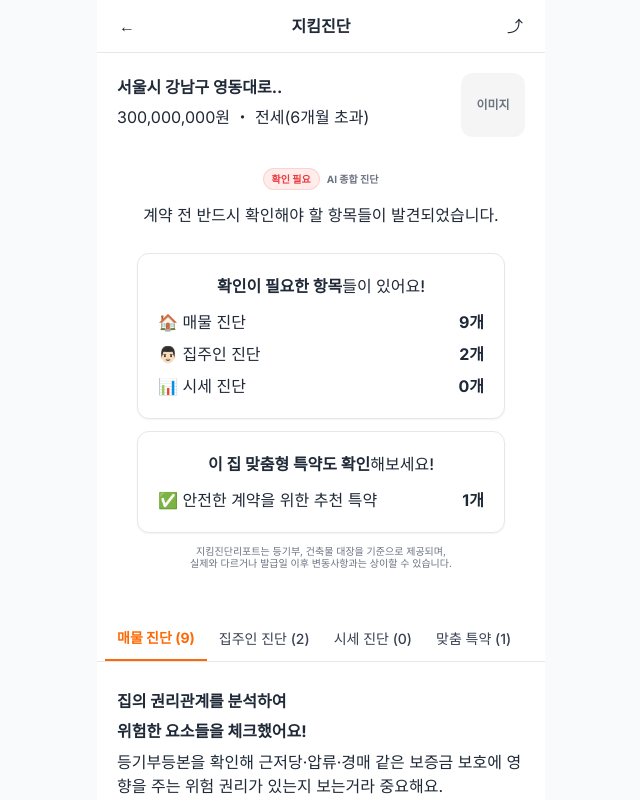
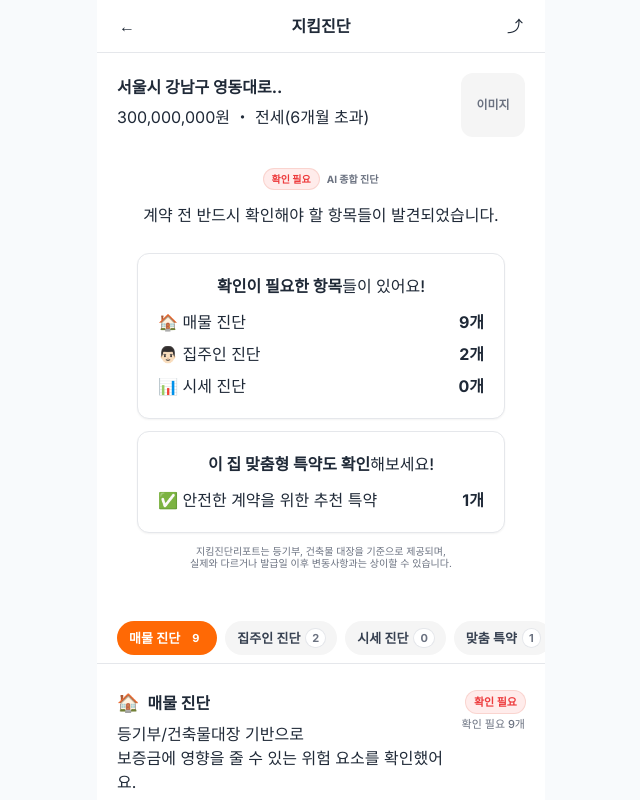
Before and after one commit to elfgee/zikim2, a Next.js app: page /reports/1 in a window 1280 px wide. Shown: the top 800 px of the page, without its empty margins (319-959 px from the left). Built offline with nearby package versions, Linux system fonts and the light colour scheme.

Commit message:
ui: refine report section headers and tabs

```diff
--- a/src/app/(main)/reports/[reportId]/page.tsx
+++ b/src/app/(main)/reports/[reportId]/page.tsx
@@ -40,6 +40,85 @@ function cardClass() {
 
 function mutedBoxClass() {
   return "rounded-[var(--border-radius-xl)] bg-[color:var(--muted)] px-[var(--spacing-4)] py-[var(--spacing-3)]";
+}
+
+function TabPill({
+  active,
+  label,
+  count,
+}: {
+  active: boolean;
+  label: string;
+  count?: number;
+}) {
+  return (
+    <span
+      className={cn(
+        "inline-flex items-center gap-1 rounded-full px-3 py-2 text-[13px] leading-[18px]",
+        active
+          ? "bg-[color:var(--primary)] text-[color:var(--primary-foreground)]"
+          : "bg-[color:var(--secondary)] text-[color:var(--secondary-foreground)]"
+      )}
+    >
+      <span className={cn("font-semibold", active && "font-bold")}>{label}</span>
+      {typeof count === "number" ? (
+        <span
+          className={cn(
+            "ml-0.5 rounded-full px-1.5 py-0.5 text-[11px] font-bold leading-[14px]",
+            active
+              ? "bg-[color:var(--primary-foreground)]/20 text-[color:var(--primary-foreground)]"
+              : "bg-[color:var(--background)] text-[color:var(--muted-foreground)] ring-1 ring-[color:var(--border)]"
+          )}
+        >
+          {count}
+        </span>
+      ) : null}
+    </span>
+  );
+}
+
+function SectionHeader({
+  icon,
+  title,
+  subtitle,
+  failedCount,
+}: {
+  icon: string;
+  title: string;
+  subtitle: string;
+  failedCount?: number;
+}) {
+  const failed = (failedCount ?? 0) > 0;
+  return (
+    <div className="flex items-start justify-between gap-[var(--spacing-4)]">
+      <div className="min-w-0">
+        <div className="flex items-center gap-2">
+          <span className="text-[18px] leading-none">{icon}</span>
+          <h3 className="truncate text-[var(--font-size-xl)] font-bold leading-[30px] text-[color:var(--foreground)]">
+            {title}
+          </h3>
+        </div>
+        <p className="mt-[var(--spacing-1)] whitespace-pre-line text-[var(--font-size-sm)] leading-[var(--font-leading-6)] text-[color:var(--secondary-foreground)]">
+          {subtitle}
+        </p>
+      </div>
+      {typeof failedCount === "number" ? (
+        <div className="shrink-0 text-right">
+          <span
+            className={cn(
+              "inline-flex items-center rounded-full px-2 py-1 text-[11px] font-bold leading-[14px]",
+              statusPillClass(failed)
+            )}
+          >
+            {statusLabel(failed)}
+          </span>
+          <div className="mt-1 text-[11px] font-medium leading-[14px] text-[color:var(--muted-foreground)]">
+            {failed ? `확인 필요 ${failedCount}개` : "확인 필요 0개"}
+          </div>
+        </div>
+      ) : null}
+    </div>
+  );
 }
 
 // ✅ MVP 더미 데이터 (파일 상단 하드코딩)
@@ -327,7 +406,7 @@ export default function ReportDetailPage() {
 
         {/* 탭 (Sticky) */}
         <nav className="sticky top-[52px] z-20 -mx-[var(--spacing-5)] border-b border-[color:var(--border)] bg-[color:var(--background)]">
-          <div className="flex h-12 overflow-x-auto px-[var(--spacing-2)]">
+          <div className="flex items-center gap-2 overflow-x-auto px-[var(--spacing-5)] py-[var(--spacing-2)]">
             {TABS.map((t) => {
               const isActive = activeTab === t.key;
               return (
@@ -339,14 +418,9 @@ export default function ReportDetailPage() {
                     if (!el) return;
                     el.scrollIntoView({ behavior: "smooth", block: "start" });
                   }}
-                  className={cn(
-                    "flex shrink-0 flex-col items-center justify-center px-3 pt-4 pb-3 text-sm",
-                    isActive
-                      ? "border-b-2 border-[var(--Zigbang-Orange-600)] font-bold text-[var(--Zigbang-Orange-600)]"
-                      : "font-medium text-[color:var(--secondary-foreground)]"
-                  )}
+                  className="shrink-0"
                 >
-                  {t.label} {typeof t.count === "number" ? `(${t.count})` : ""}
+                  <TabPill active={isActive} label={t.label} count={t.count} />
                 </button>
               );
             })}
@@ -363,17 +437,16 @@ export default function ReportDetailPage() {
             }}
             className="scroll-mt-[140px]"
           >
-            <h3 className="text-[var(--font-size-xl)] font-bold leading-[30px] text-[color:var(--foreground)]">
-              집의 권리관계를 분석하여
-              <br />
-              위험한 요소들을 체크했어요!
-            </h3>
-            <p className="mt-[var(--spacing-1)] text-[var(--font-size-sm)] leading-[var(--font-leading-6)] text-[color:var(--secondary-foreground)]">
-              등기부등본을 확인해 근저당·압류·경매 같은 보증금 보호에 영향을
-              주는 위험 권리가 있는지 보는거라 중요해요.
-            </p>
+            <SectionHeader
+              icon="🏠"
+              title="매물 진단"
+              subtitle={
+                "등기부/건축물대장 기반으로\n보증금에 영향을 줄 수 있는 위험 요소를 확인했어요."
+              }
+              failedCount={failedCount.property}
+            />
 
-            <div className="mt-[var(--spacing-4)] rounded-[var(--border-radius-3xl)] bg-gradient-to-l from-[#4042ff]/5 to-[#57a3ff]/5 p-[var(--spacing-5)] text-center">
+            <div className="mt-[var(--spacing-4)] rounded-[var(--border-radius-xl)] bg-[color:var(--accent)]/60 p-[var(--spacing-5)] text-center">
               <div className="mx-auto inline-flex items-center gap-1 rounded-full bg-[color:var(--background)] px-2 py-1 text-[11px] font-bold text-[color:var(--ring)]">
                 집 위험도 분석 AI 요약
               </div>
@@ -433,7 +506,7 @@ export default function ReportDetailPage() {
                 📌 권리 관계 분석
               </h4>
               <hr className="my-[var(--spacing-3)] border-t border-[color:var(--border)]" />
-              <div className="divide-y divide-[#f2f2f2]">
+              <div className="divide-y divide-[color:var(--border)]">
                 {rulesBySection.property.map((card) => {
                   const failed = ctx.flags[card.key] === true;
                   const open = openKeys[card.key] === true;
@@ -529,13 +602,12 @@ export default function ReportDetailPage() {
             }}
             className="scroll-mt-[140px]"
           >
-            <h3 className="text-[var(--font-size-xl)] font-bold leading-[30px] text-[color:var(--foreground)]">
-              집주인 정보를 확인했어요
-            </h3>
-            <p className="mt-[var(--spacing-1)] text-[var(--font-size-sm)] leading-[var(--font-leading-6)] text-[color:var(--secondary-foreground)]">
-              소유자/임대인 일치 여부 등 계약 전 확인이 필요한 포인트를
-              체크했어요.
-            </p>
+            <SectionHeader
+              icon="👤"
+              title="집주인 진단"
+              subtitle={"소유자/임대인 일치 여부 등\n계약 상대방 확인 포인트를 체크했어요."}
+              failedCount={failedCount.owner}
+            />
 
             <div className={cn(cardClass(), "mt-[var(--spacing-6)] p-[var(--spacing-5)]")}>
               <div className="text-[var(--font-size-base)] font-bold text-[color:var(--foreground)]">
@@ -558,7 +630,7 @@ export default function ReportDetailPage() {
               </div>
             </div>
 
-            <div className={cn(cardClass(), "mt-[var(--spacing-6)] divide-y divide-[#f2f2f2]")}>
+            <div className={cn(cardClass(), "mt-[var(--spacing-6)] divide-y divide-[color:var(--border)]")}>
               {rulesBySection.owner.map((card) => {
                 const failed = ctx.flags[card.key] === true;
                 const open = openKeys[card.key] === true;
@@ -624,12 +696,12 @@ export default function ReportDetailPage() {
             }}
             className="scroll-mt-[140px]"
           >
-            <h3 className="text-[var(--font-size-xl)] font-bold leading-[30px] text-[color:var(--foreground)]">
-              시세/보증금 안전성을 확인했어요
-            </h3>
-            <p className="mt-[var(--spacing-1)] text-[var(--font-size-sm)] leading-[var(--font-leading-6)] text-[color:var(--secondary-foreground)]">
-              시세 추정액과 채무/보증금 정보를 기반으로 여유 금액을 계산했어요.
-            </p>
+            <SectionHeader
+              icon="📊"
+              title="시세 진단"
+              subtitle={"시세 추정액과 채무/보증금 정보를 기반으로\n안전 여유 금액을 계산했어요."}
+              failedCount={failedCount.price}
+            />
 
             <div className={cn(cardClass(), "mt-[var(--spacing-6)] p-[var(--spacing-5)]")}>
               <div className="flex items-start justify-between gap-[var(--spacing-4)]">
@@ -670,7 +742,7 @@ export default function ReportDetailPage() {
               </div>
             </div>
 
-            <div className={cn(cardClass(), "mt-[var(--spacing-6)] divide-y divide-[#f2f2f2]")}>
+            <div className={cn(cardClass(), "mt-[var(--spacing-6)] divide-y divide-[color:var(--border)]")}>
               {rulesBySection.price.map((card) => {
                 const failed = ctx.flags[card.key] === true;
                 const open = openKeys[card.key] === true;
@@ -737,12 +809,12 @@ export default function ReportDetailPage() {
             className="scroll-mt-[140px]"
           >
             <div ref={clauseTopRef} />
-            <h3 className="text-[var(--font-size-xl)] font-bold leading-[30px] text-[color:var(--foreground)]">
-              이 집 맞춤 특약
-            </h3>
-            <p className="mt-[var(--spacing-1)] text-[var(--font-size-sm)] leading-[var(--font-leading-6)] text-[color:var(--secondary-foreground)]">
-              위험 요소가 있거나 불확실한 부분은 특약으로 보완하는 게 좋아요.
-            </p>
+            <SectionHeader
+              icon="🧾"
+              title="맞춤 특약"
+              subtitle={"불확실한 부분은 특약으로 보완하는 게 좋아요.\n(목업) 추천 특약은 이후 로직으로 고도화 예정"}
+              failedCount={clauseMessages.length}
+            />
 
             <div className="mt-[var(--spacing-6)] space-y-[var(--spacing-2)]">
               {clauseMessages.map((m) => (
```
